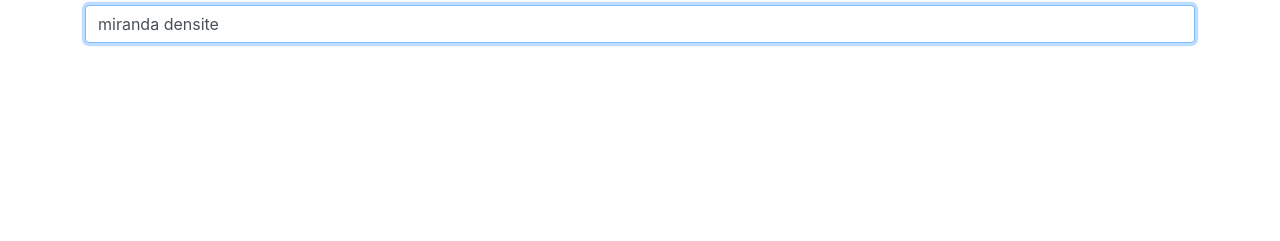
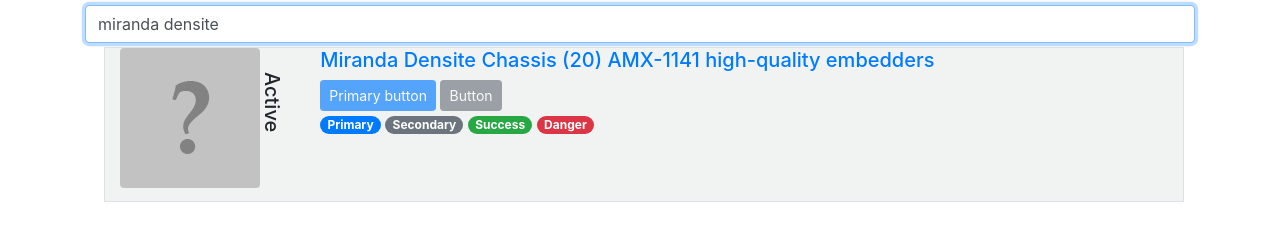
Before and after one commit to WalterMalone/eBaySuperSearch, a plain HTML site: page index.html in a window 1280 px wide. Shown: the part 51-292 px from the top of the page. Drawn offline with nearby package versions, Linux system fonts and the light colour scheme.

Commit message:
Beginning of major overhaul to the result boxes

```diff
--- a/index.html
+++ b/index.html
@@ -27,7 +27,26 @@
     <div id="resultCount"></div>
 
     <!-- Listing results -->
-    <div class="container" id="results"></div>
+    <div class="container" id="results">
+      <div class="container" id="box">
+        <div class="m-1 container border align-middle" id="boxMain" style="height: 155px; background-color: #f1f3f3">
+          <div class="media">
+            <img class="rounded " id="boxImg" src="placeholder.png" style="width 140px;">
+            <h5 id="boxStatus" class="align-self-left" style="transform: rotate(90deg);	transform-origin: left bottom 0;">Active</h5>
+            <div class="media-body m-6">
+              <h5 id="boxTitle"><a href="#" target="_blank">Miranda Densite Chassis (20) AMX-1141 high-quality embedders</a></h5>
+              <button type="button" class="btn btn-sm btn-primary" disabled>Primary button</button>
+              <button type="button" class="btn btn-secondary btn-sm" disabled>Button</button>
+              <br />
+              <span class="badge badge-pill badge-primary">Primary</span>
+              <span class="badge badge-pill badge-secondary">Secondary</span>
+              <span class="badge badge-pill badge-success">Success</span>
+              <span class="badge badge-pill badge-danger">Danger</span>
+            </div>
+          </div>
+        </div>
+      </div>
+    </div>
 
 
     <!-- URL GET request to eBay servers -->
--- a/searchHandler.js
+++ b/searchHandler.js
@@ -12,7 +12,6 @@ function fetchResult(str) {
     timeout = setTimeout( function () {
       buildSearch(query);
       document.getElementById("loading").style.display = "block";
-      document.getElementById("loading").style. = "block";
       document.getElementById("results").innerHTML = "";
     }, 600);
   }else document.getElementById("results").innerHTML = "";
```
